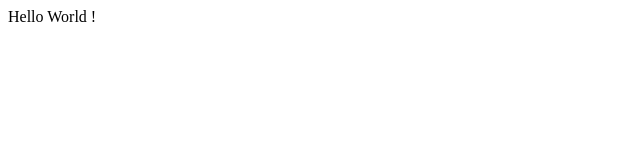
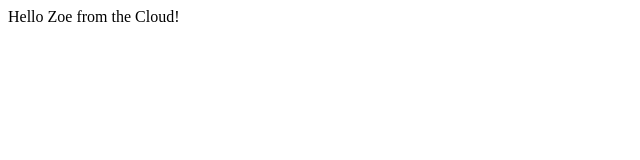
Before and after one commit to norrisb802/norrisb802.github.io, a plain HTML site: page index.html in a window 1280 px wide. Shown: the whole page, without its empty margins (0-640 px from the left). Drawn offline with Linux system fonts and the light colour scheme.

Commit message:
second edit

```diff
--- a/index.html
+++ b/index.html
@@ -1,4 +1,4 @@
 <html>
-    <hl>Hello World !<hl>
+    <hl>Hello Zoe from the Cloud!<hl>
 
 </html>
```
